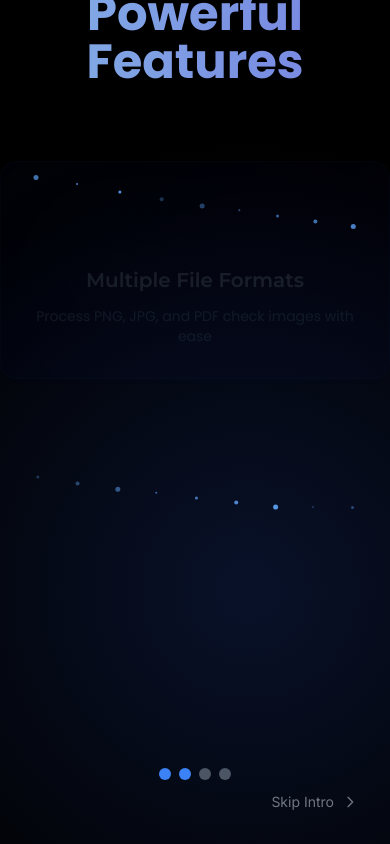
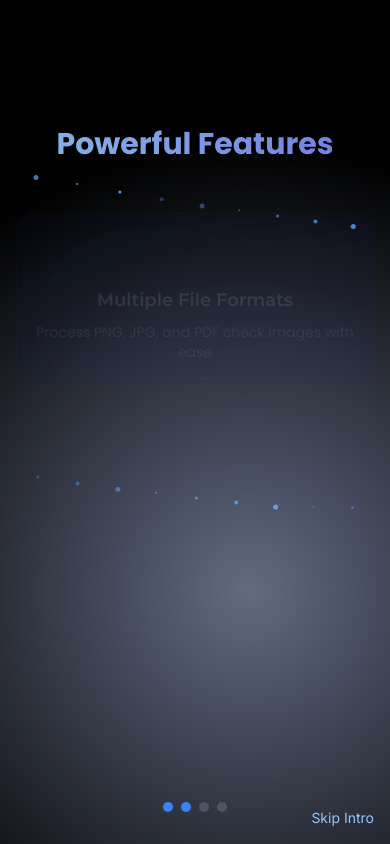
Before and after one commit to medamineriahi2023/check-project, a Next.js app: page / in a window 390 px wide. Built offline with nearby package versions, Linux system fonts and the light colour scheme; a web font is replaced by a local one.

Commit message:
correct for deploy

```diff
--- a/src/components/SplashScreen.tsx
+++ b/src/components/SplashScreen.tsx
@@ -41,7 +41,7 @@ const SplashScreen = ({ onComplete }: SplashScreenProps) => {
   // Progress indicator
   const ProgressIndicator = () => (
     <motion.div
-      className="absolute bottom-16 left-1/2 transform -translate-x-1/2 flex space-x-2"
+      className="absolute bottom-8 md:bottom-16 left-1/2 transform -translate-x-1/2 flex space-x-2"
       initial={{ opacity: 0 }}
       animate={{ opacity: 1 }}
       transition={{ delay: 0.5 }}
@@ -49,7 +49,7 @@ const SplashScreen = ({ onComplete }: SplashScreenProps) => {
       {Array.from({ length: totalScenes }).map((_, i) => (
         <motion.div
           key={i}
-          className={`w-3 h-3 rounded-full ${i === currentScene ? 'bg-blue-500' : 'bg-gray-600'}`}
+          className={`w-2.5 h-2.5 md:w-3 md:h-3 rounded-full ${i === currentScene ? 'bg-blue-500' : 'bg-gray-600'}`}
           initial={{ scale: i === currentScene ? 0 : 1 }}
           animate={{
             scale: i === currentScene ? [0, 1.2, 1] : 1,
@@ -64,7 +64,7 @@ const SplashScreen = ({ onComplete }: SplashScreenProps) => {
   // Scene 1: Initial logo reveal
   const Scene1 = () => (
     <motion.div
-      className="flex flex-col items-center justify-center text-center z-10 relative"
+      className="flex flex-col items-center justify-center text-center z-10 relative px-4"
       initial={{ opacity: 0 }}
       animate={{ opacity: 1 }}
       exit={{ opacity: 0 }}
@@ -95,7 +95,7 @@ const SplashScreen = ({ onComplete }: SplashScreenProps) => {
             }}
             className="flex justify-center"
           >
-            <img src="/logo-check-white.png" alt="Check Logo" className="h-36" />
+            <img src="/logo-check-white.png" alt="Check Logo" className="h-24 md:h-36" />
           </motion.div>
         </motion.div>
 
@@ -105,9 +105,9 @@ const SplashScreen = ({ onComplete }: SplashScreenProps) => {
           initial={{ opacity: 0 }}
           animate={{ opacity: 1 }}
           transition={{ delay: 1, duration: 0.8 }}
-          className="mt-6 mb-12"
+          className="mt-4 md:mt-6 mb-8 md:mb-12"
         >
-          <div className="font-montserrat text-xl text-blue-200 tracking-wide overflow-hidden">
+          <div className="font-montserrat text-lg md:text-xl text-blue-200 tracking-wide overflow-hidden">
             {Array.from("Transforming check processing").map((char, index) => (
               <motion.span
                 key={index}
@@ -140,7 +140,7 @@ const SplashScreen = ({ onComplete }: SplashScreenProps) => {
     >
       {/* Main heading */}
       <motion.h2
-        className="text-5xl font-poppins font-bold mb-12 text-transparent bg-clip-text bg-gradient-to-r from-blue-300 to-indigo-400"
+        className="text-3xl md:text-5xl font-poppins font-bold mb-6 md:mb-12 text-transparent bg-clip-text bg-gradient-to-r from-blue-300 to-indigo-400 px-4"
         initial={{ opacity: 0, y: -20 }}
         animate={{ opacity: 1, y: 0 }}
         transition={{ duration: 0.8 }}
@@ -150,7 +150,7 @@ const SplashScreen = ({ onComplete }: SplashScreenProps) => {
 
       {/* Features list with staggered animation */}
       <motion.div
-        className="grid grid-cols-1 md:grid-cols-3 gap-8 max-w-5xl mx-auto"
+        className="grid grid-cols-1 md:grid-cols-3 gap-4 md:gap-8 max-w-5xl mx-auto px-4"
         initial={{ opacity: 0 }}
         animate={{ opacity: 1 }}
         transition={{ delay: 0.3 }}
@@ -158,7 +158,7 @@ const SplashScreen = ({ onComplete }: SplashScreenProps) => {
         {[
           {
             icon: (
-              <svg className="w-12 h-12 text-blue-400" fill="none" stroke="currentColor" viewBox="0 0 24 24" xmlns="http://www.w3.org/2000/svg">
+              <svg className="w-10 h-10 md:w-12 md:h-12 text-blue-400" fill="none" stroke="currentColor" viewBox="0 0 24 24" xmlns="http://www.w3.org/2000/svg">
                 <path strokeLinecap="round" strokeLinejoin="round" strokeWidth="1.5" d="M9 12h6m-6 4h6m2 5H7a2 2 0 01-2-2V5a2 2 0 012-2h5.586a1 1 0 01.707.293l5.414 5.414a1 1 0 01.293.707V19a2 2 0 01-2 2z"></path>
               </svg>
             ),
@@ -167,7 +167,7 @@ const SplashScreen = ({ onComplete }: SplashScreenProps) => {
           },
           {
             icon: (
-              <svg className="w-12 h-12 text-indigo-400" fill="none" stroke="currentColor" viewBox="0 0 24 24" xmlns="http://www.w3.org/2000/svg">
+              <svg className="w-10 h-10 md:w-12 md:h-12 text-indigo-400" fill="none" stroke="currentColor" viewBox="0 0 24 24" xmlns="http://www.w3.org/2000/svg">
                 <path strokeLinecap="round" strokeLinejoin="round" strokeWidth="1.5" d="M10 21h7a2 2 0 002-2V9.414a1 1 0 00-.293-.707l-5.414-5.414A1 1 0 0112.586 3H7a2 2 0 00-2 2v11m0 5l4.879-4.879m0 0a3 3 0 104.243-4.242 3 3 0 00-4.243 4.242z"></path>
               </svg>
             ),
@@ -176,7 +176,7 @@ const SplashScreen = ({ onComplete }: SplashScreenProps) => {
           },
           {
             icon: (
-              <svg className="w-12 h-12 text-purple-400" fill="none" stroke="currentColor" viewBox="0 0 24 24" xmlns="http://www.w3.org/2000/svg">
+              <svg className="w-10 h-10 md:w-12 md:h-12 text-purple-400" fill="none" stroke="currentColor" viewBox="0 0 24 24" xmlns="http://www.w3.org/2000/svg">
                 <path strokeLinecap="round" strokeLinejoin="round" strokeWidth="1.5" d="M4 4v5h.582m15.356 2A8.001 8.001 0 004.582 9m0 0H9m11 11v-5h-.581m0 0a8.003 8.003 0 01-15.357-2m15.357 2H15"></path>
               </svg>
             ),
@@ -186,7 +186,7 @@ const SplashScreen = ({ onComplete }: SplashScreenProps) => {
         ].map((feature, index) => (
           <motion.div
             key={index}
-            className="bg-gradient-to-br from-blue-900/40 to-indigo-900/40 backdrop-blur-sm p-8 rounded-2xl border border-blue-500/20 shadow-lg shadow-blue-500/10 hover:shadow-blue-500/20 transition-all relative overflow-hidden"
+            className="bg-gradient-to-br from-blue-900/40 to-indigo-900/40 backdrop-blur-sm p-4 md:p-8 rounded-2xl border border-blue-500/20 shadow-lg shadow-blue-500/10 hover:shadow-blue-500/20 transition-all relative overflow-hidden"
             initial={{ opacity: 0, y: 30 }}
             animate={{ opacity: 1, y: 0 }}
             transition={{
@@ -200,7 +200,7 @@ const SplashScreen = ({ onComplete }: SplashScreenProps) => {
             <div className="absolute -inset-1 bg-gradient-to-r from-blue-600/20 to-purple-600/20 rounded-full blur-3xl opacity-20"></div>
 
             <motion.div
-              className="mb-6 flex justify-center"
+              className="mb-4 md:mb-6 flex justify-center"
               initial={{ scale: 0 }}
               animate={{ scale: 1 }}
               transition={{
@@ -212,7 +212,7 @@ const SplashScreen = ({ onComplete }: SplashScreenProps) => {
             >
               {feature.icon}
             </motion.div>
-            <h3 className="text-xl font-montserrat font-semibold text-blue-200 mb-3">{feature.title}</h3>
+            <h3 className="text-lg md:text-xl font-montserrat font-semibold text-blue-200 mb-2 md:mb-3">{feature.title}</h3>
             <p className="text-blue-300/80 font-poppins text-sm">{feature.description}</p>
           </motion.div>
         ))}
@@ -231,7 +231,7 @@ const SplashScreen = ({ onComplete }: SplashScreenProps) => {
     >
       {/* Main heading */}
       <motion.h2
-        className="text-5xl font-poppins font-bold mb-12 text-transparent bg-clip-text bg-gradient-to-r from-indigo-300 to-blue-400"
+        className="text-3xl md:text-5xl font-poppins font-bold mb-6 md:mb-12 text-transparent bg-clip-text bg-gradient-to-r from-indigo-300 to-blue-400 px-4"
         initial={{ opacity: 0, y: -20 }}
         animate={{ opacity: 1, y: 0 }}
         transition={{ duration: 0.8 }}
@@ -241,7 +241,7 @@ const SplashScreen = ({ onComplete }: SplashScreenProps) => {
 
       {/* Process steps with flowing animation */}
       <motion.div
-        className="flex flex-col md:flex-row items-center justify-center gap-4 md:gap-8 max-w-5xl mx-auto"
+        className="flex flex-col md:flex-row items-center justify-center gap-6 md:gap-8 max-w-5xl mx-auto px-4"
         initial={{ opacity: 0 }}
         animate={{ opacity: 1 }}
         transition={{ delay: 0.3 }}
@@ -249,7 +249,7 @@ const SplashScreen = ({ onComplete }: SplashScreenProps) => {
         {[
           {
             icon: (
-              <svg className="w-12 h-12 text-blue-400" fill="none" stroke="currentColor" viewBox="0 0 24 24" xmlns="http://www.w3.org/2000/svg">
+              <svg className="w-10 h-10 md:w-12 md:h-12 text-blue-400" fill="none" stroke="currentColor" viewBox="0 0 24 24" xmlns="http://www.w3.org/2000/svg">
                 <path strokeLinecap="round" strokeLinejoin="round" strokeWidth="1.5" d="M7 16a4 4 0 01-.88-7.903A5 5 0 1115.9 6L16 6a5 5 0 011 9.9M15 13l-3-3m0 0l-3 3m3-3v12"></path>
               </svg>
             ),
@@ -258,7 +258,7 @@ const SplashScreen = ({ onComplete }: SplashScreenProps) => {
           },
           {
             icon: (
-              <svg className="w-12 h-12 text-indigo-400" fill="none" stroke="currentColor" viewBox="0 0 24 24" xmlns="http://www.w3.org/2000/svg">
+              <svg className="w-10 h-10 md:w-12 md:h-12 text-indigo-400" fill="none" stroke="currentColor" viewBox="0 0 24 24" xmlns="http://www.w3.org/2000/svg">
                 <path strokeLinecap="round" strokeLinejoin="round" strokeWidth="1.5" d="M13 10V3L4 14h7v7l9-11h-7z"></path>
               </svg>
             ),
@@ -267,7 +267,7 @@ const SplashScreen = ({ onComplete }: SplashScreenProps) => {
           },
           {
             icon: (
-              <svg className="w-12 h-12 text-green-400" fill="none" stroke="currentColor" viewBox="0 0 24 24" xmlns="http://www.w3.org/2000/svg">
+              <svg className="w-10 h-10 md:w-12 md:h-12 text-green-400" fill="none" stroke="currentColor" viewBox="0 0 24 24" xmlns="http://www.w3.org/2000/svg">
                 <path strokeLinecap="round" strokeLinejoin="round" strokeWidth="1.5" d="M9 12l2 2 4-4m6 2a9 9 0 11-18 0 9 9 0 0118 0z"></path>
               </svg>
             ),
@@ -276,7 +276,7 @@ const SplashScreen = ({ onComplete }: SplashScreenProps) => {
           },
           {
             icon: (
-              <svg className="w-12 h-12 text-purple-400" fill="none" stroke="currentColor" viewBox="0 0 24 24" xmlns="http://www.w3.org/2000/svg">
+              <svg className="w-10 h-10 md:w-12 md:h-12 text-purple-400" fill="none" stroke="currentColor" viewBox="0 0 24 24" xmlns="http://www.w3.org/2000/svg">
                 <path strokeLinecap="round" strokeLinejoin="round" strokeWidth="1.5" d="M8 7h12m0 0l-4 4m4 4l-4 4m0 6H4m0 0l4 4m-4-4l4-4"></path>
               </svg>
             ),
@@ -297,7 +297,7 @@ const SplashScreen = ({ onComplete }: SplashScreenProps) => {
 
             {/* Step card */}
             <motion.div
-              className="bg-gradient-to-br from-blue-900/40 to-indigo-900/40 backdrop-blur-sm p-6 rounded-2xl border border-blue-500/20 shadow-lg shadow-blue-500/10 hover:shadow-blue-500/20 transition-all relative overflow-visible"
+              className="bg-gradient-to-br from-blue-900/40 to-indigo-900/40 backdrop-blur-sm p-4 md:p-6 rounded-2xl border border-blue-500/20 shadow-lg shadow-blue-500/10 hover:shadow-blue-500/20 transition-all relative overflow-visible w-64 md:w-auto"
               initial={{ opacity: 0, y: 30 }}
               animate={{ opacity: 1, y: 0 }}
               transition={{
@@ -311,7 +311,7 @@ const SplashScreen = ({ onComplete }: SplashScreenProps) => {
               <div className="absolute -inset-1 bg-gradient-to-r from-blue-600/20 to-purple-600/20 rounded-full blur-3xl opacity-20"></div>
 
               <motion.div
-                className="mb-4 flex justify-center relative z-10"
+                className="mb-4 md:mb-6 flex justify-center relative z-10"
                 initial={{ scale: 0 }}
                 animate={{ scale: 1 }}
                 transition={{
@@ -323,7 +323,7 @@ const SplashScreen = ({ onComplete }: SplashScreenProps) => {
               >
                 {step.icon}
               </motion.div>
-              <h3 className="text-xl font-montserrat font-semibold text-blue-200 mb-2 relative z-10">{step.title}</h3>
+              <h3 className="text-lg md:text-xl font-montserrat font-semibold text-blue-200 mb-1 md:mb-2 relative z-10">{step.title}</h3>
               <p className="text-blue-300/80 font-poppins text-sm relative z-10">{step.description}</p>
 
               {/* Step number - positioned outside the parent div's flow */}
@@ -364,7 +364,7 @@ const SplashScreen = ({ onComplete }: SplashScreenProps) => {
           animate={{ filter: "blur(0px)" }}
           transition={{ duration: 1, type: "tween" }}
         >
-          <img src="/logo-check-white.png" alt="Check Logo" className="h-36" />
+          <img src="/logo-check-white.png" alt="Check Logo" className="h-24 md:h-36" />
         </motion.div>
       </motion.div>
 
@@ -375,7 +375,7 @@ const SplashScreen = ({ onComplete }: SplashScreenProps) => {
         animate={{ opacity: 1 }}
         transition={{ delay: 0.5 }}
       >
-        <div className="font-poppins text-2xl text-blue-100 tracking-wide">
+        <div className="font-poppins text-xl md:text-2xl text-blue-100 tracking-wide">
           {["Intelligent", "•", "Efficient", "•", "Secure"].map((word, index) => (
             <motion.span
               key={index}
@@ -386,7 +386,7 @@ const SplashScreen = ({ onComplete }: SplashScreenProps) => {
                 duration: 0.6,
                 ease: "easeOut"
               }}
-              className="inline-block mx-2"
+              className="inline-block mx-1 md:mx-2"
             >
               {word}
             </motion.span>
@@ -478,7 +478,7 @@ const SplashScreen = ({ onComplete }: SplashScreenProps) => {
 
   return (
     <motion.div
-      className="fixed inset-0 z-50 flex items-center justify-center bg-black overflow-hidden"
+      className="fixed inset-0 z-50 flex items-center justify-center bg-black/50 backdrop-blur-md overflow-hidden"
       initial={{ opacity: 0 }}
       animate={{ opacity: 1 }}
       exit={{ opacity: 0 }}
@@ -549,16 +549,13 @@ const SplashScreen = ({ onComplete }: SplashScreenProps) => {
 
       {/* Skip button */}
       <motion.button
-        className="absolute bottom-8 right-8 text-gray-400 text-sm flex items-center space-x-2 opacity-70 hover:opacity-100 transition-opacity"
+        className="absolute bottom-4 md:bottom-8 right-4 md:right-8 text-sm md:text-base text-blue-300 hover:text-white transition-colors"
         initial={{ opacity: 0 }}
-        animate={{ opacity: 0.7 }}
+        animate={{ opacity: 1 }}
         transition={{ delay: 1 }}
         onClick={onComplete}
       >
-        <span>Skip Intro</span>
-        <svg className="w-4 h-4" fill="none" stroke="currentColor" viewBox="0 0 24 24">
-          <path strokeLinecap="round" strokeLinejoin="round" strokeWidth="2" d="M9 5l7 7-7 7" />
-        </svg>
+        Skip Intro
       </motion.button>
     </motion.div>
   );
```
